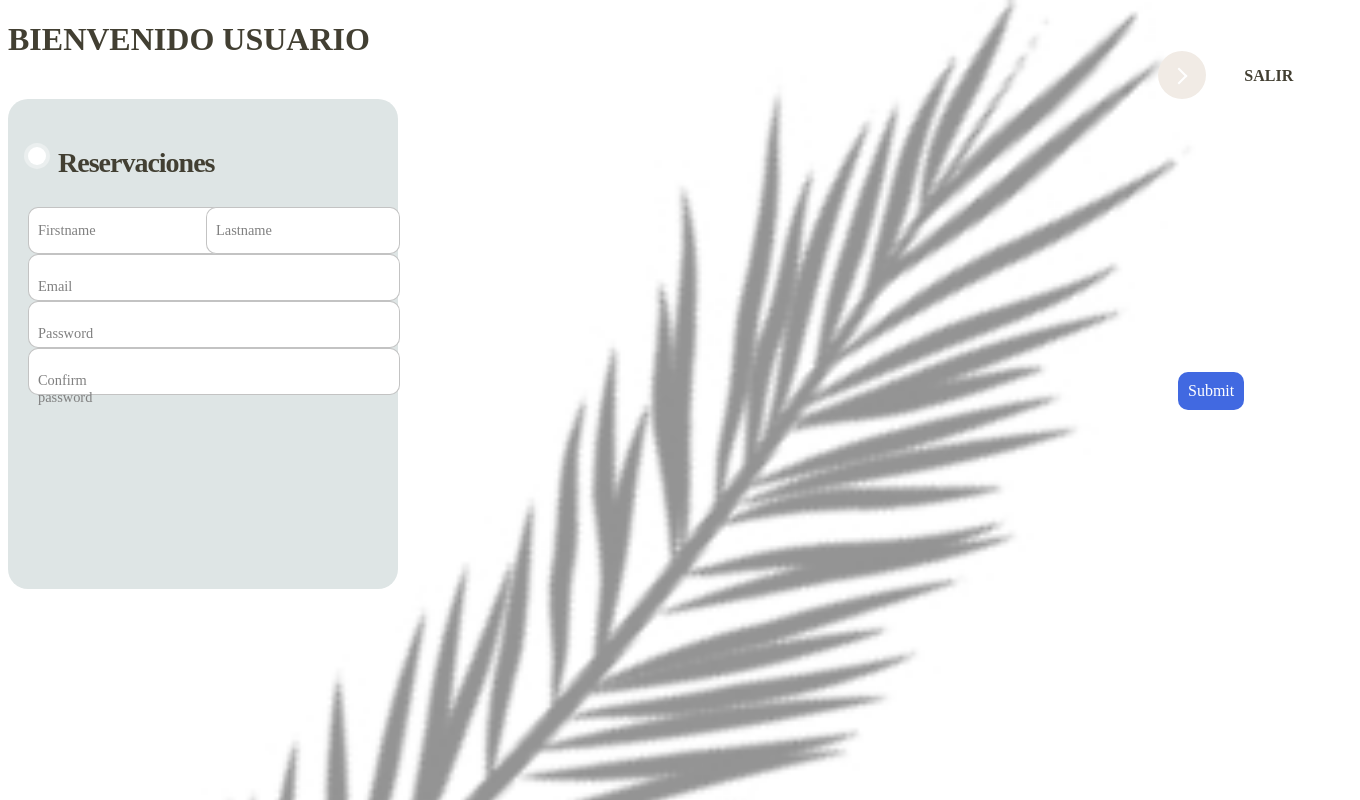
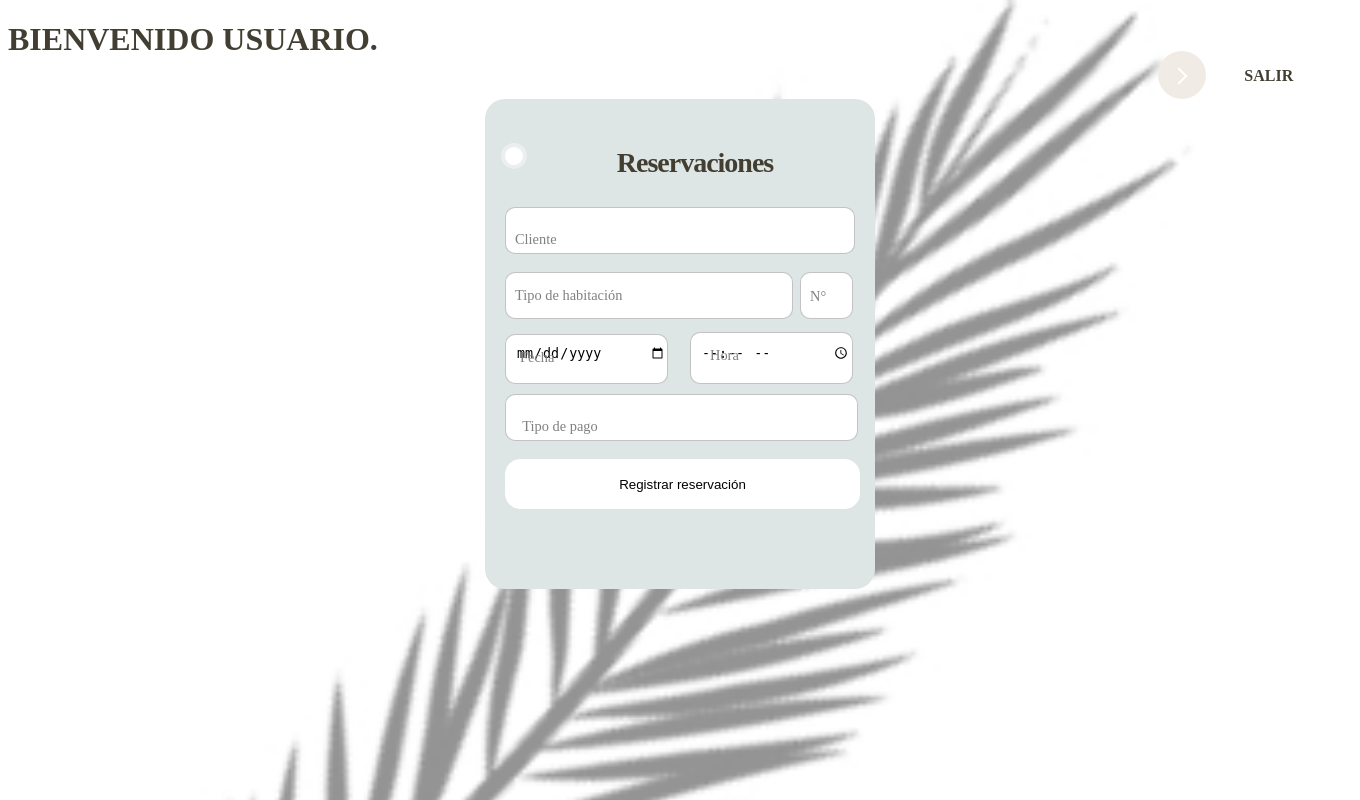
Before and after one commit to vanessa515/Sistema-hotel-ROCK-LORE, a PHP site: page /Reservaciones.html in a window 1360 px wide. Run offline with PHP 8.4, Linux system fonts and the light colour scheme.

Commit message:
reservaciones

```diff
--- a/Css/estilo.css
+++ b/Css/estilo.css
@@ -384,22 +384,41 @@
   text-decoration: underline royalblue;
 }
 
+#th{
+  width: 275px;
+  margin-left: -60px;
+  position: absolute;
+}
+#num{
+  width: 40px;
+  margin-left: 120px;
+  position: absolute;
+}
+#fh{
+  width: 150px;
+  margin-left: -60px;
+  position: absolute;
+}
 .flex {
-  display: flex;
-  width: 100%;
-  gap: 6px;
+
+  gap: 9px;
 }
-
+.j{
+  display: inline-block;
+  position: relative;
+  height: 50px;
+}
 .form label {
   position: relative;
 }
 
 .form label .input {
   width: 100%;
-  padding: 10px 10px 20px 10px;
+  padding: 10px 1px 20px 10px;
   outline: 0;
   border: 1px solid rgba(105, 105, 105, 0.397);
   border-radius: 10px;
+
 }
 
 .form label .input + span {
@@ -411,7 +430,6 @@
   cursor: text;
   transition: 0.3s ease;
 }
-
 .form label .input:placeholder-shown + span {
   top: 15px;
   font-size: 0.9em;
@@ -453,3 +471,9 @@
     opacity: 0;
   }
 }
+.listahab{
+  background-color: #DEE5E5;
+  z-index: 2;
+  width: 500px;
+  height: 400px;
+}
--- a/Reservaciones.html
+++ b/Reservaciones.html
@@ -3,46 +3,67 @@
 <head>
     <meta charset="UTF-8">
     <meta name="viewport" content="width=device-width, initial-scale=1.0">
-    <title>Home recepcionista</title>
+    <title>Reservaciones</title>
     <link rel="stylesheet" type="text/css" href="Css/estilo.css">
 </head>
 <body background="Img/imgHome.jpg" class="imgHome">
-    <h1 style="font-family: Cormorant Garamod; color: #423F32;">BIENVENIDO USUARIO</h1>
+    <h1 style="font-family: Cormorant Garamod; color: #423F32;">BIENVENIDO USUARIO.</h1>
     <button class="learn-more">
         <span class="circle" aria-hidden="true">
         <span class="icon arrow"></span>
         </span>
         <span class="button-text">Salir</span>
       </button>
-
+  <center>
       <form class="form">
         <p class="title">Reservaciones</p>
             <div class="flex">
             <label>
-                <input required="" placeholder="" type="text" class="input">
-                <span>Firstname</span>
+                <input required="" placeholder="" type="search" class="input">
+                <span>Cliente</span><br>
             </label>
+            <br>
 
+    <div class="j" >
             <label>
-                <input required="" placeholder="" type="text" class="input">
-                <span>Lastname</span>
+                <input required="" placeholder="" type="number" id="th"  class="input" style="margin-left: -175px;">
+                <span style="margin-left: -175px; ">Tipo de habitación</span>
             </label>
         </div>
+        <label>
+            <input required="" placeholder="" type="number" id="num"   class="input">
+            <span style="z-index: 2; margin-left: 120px; margin-top: -35px;">N°</span>
+        </label>
+    </div>
+    <br>
+    <div class="j">
+        <label>
+            <input required="" placeholder="" type="date" id="fh"  class="input" style="margin-left: -175px; margin-top: -10px;">
+            <span  style="z-index: 2; margin-left: -170px; margin-top: -10px;">Fecha</span>
+        </label>
+        <br>
+        <label>
+            <input required="" placeholder="" type="time"  id="fh" class="input" style="margin-left: 10px; margin-top: -30px;">
+            <span style="z-index: 2; margin-left: 20px; margin-top: -30px;">Hora</span>
+        </label>
+        <br>
+    </div>
 
         <label>
-            <input required="" placeholder="" type="email" class="input">
-            <span>Email</span>
-        </label>
-
-        <label>
-            <input required="" placeholder="" type="password" class="input">
-            <span>Password</span>
-        </label>
-        <label>
-            <input required="" placeholder="" type="password" class="input">
-            <span>Confirm password</span>
-        </label>
-        <button class="submit">Submit</button>
+            <input required="" placeholder="" type="password" class="input"  style="width: 340px;">
+            <span style="width: 90px;">Tipo de pago</span>
+        </label><br>
+        <input class="btn1" type="submit" value="Registrar reservación" ></input>
     </form>
+</center>
 </body>
 </html>
+<style>
+.btn1{
+    width: 355px;
+    border: solid white 1px ;
+    border-radius: 15px;
+    height: 50px;
+    background-color: white ;
+}
+</style>
```
Also changed, not shown: Lista_habitaciones.html (added, +26 -0 lines).
